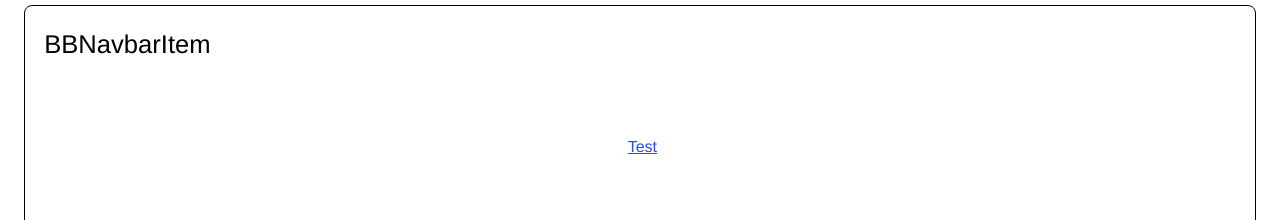
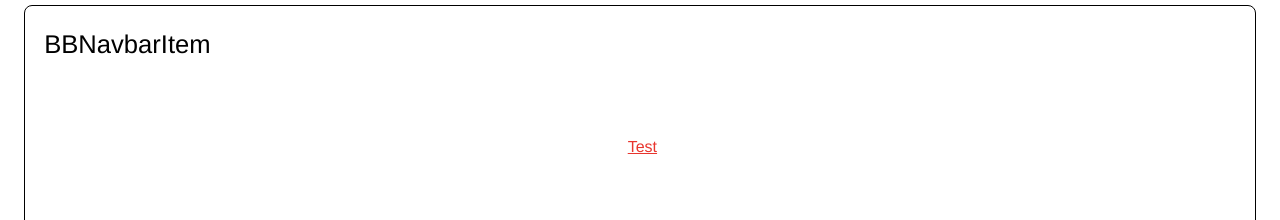
Before and after one commit to dan1229/nextjs-base-blocks, a Next.js app: page / in a window 1280 px wide. Shown: the part 4720-4940 px from the top of the page. Built offline with nearby package versions, Linux system fonts and the light colour scheme.

Commit message:
navbar item text color

```diff
--- a/src/bbnavbar_item/index.tsx
+++ b/src/bbnavbar_item/index.tsx
@@ -72,7 +72,7 @@ export default function BBNavbarItem(Props: IPropsBBNavbarItem): React.ReactElem
     >
       <div className={styles.navbarContentContainer}>
         <div className={styles.navbarHeaderContainer}>
-          <BBLink href={href} color={isActive ? 'white' : 'secondary'}>
+          <BBLink href={href} className={styles.textLink}>
             {title}
           </BBLink>
           {!!children?.length && <IoMdArrowDropdown size={30} className={styles.iconDropdown} />}
--- a/src/bbnavbar_item/styles.module.scss
+++ b/src/bbnavbar_item/styles.module.scss
@@ -3,10 +3,23 @@ $navbar-item-padding: var(--navbar-item-padding, 0.5rem);
 $bg-dark-color: var(--bg-dark-color, #1c1c1c);
 $bg-light-color: var(--bg-light-color, #303030);
 
+$navbar-item-text-color: var(--navbar-item-text-color, #ffffff);
+
+// this is intended to go like this:
+// 1. use '--navbar-item-text-color' if it is defined
+// 2. if not, use '--primary-color' if it is defined
+// 3. if not, use default primary color
+$primary-color: var(--primary-color, #e8352e);
+$navbar-item-text-color: var(--navbar-item-text-color, $primary-color);
+
 .active {
   background-color: var(--secondary-color, #e8352e);
   background-color: var(--bg-dark-color, #1c1c1c) !important;
   border-radius: $border-radius;
+}
+
+.textLink {
+  color: $navbar-item-text-color;
 }
 
 .navbarItemBase {
```
Also changed, not shown: 2 other files (tests, documents, lock files or other folders).
